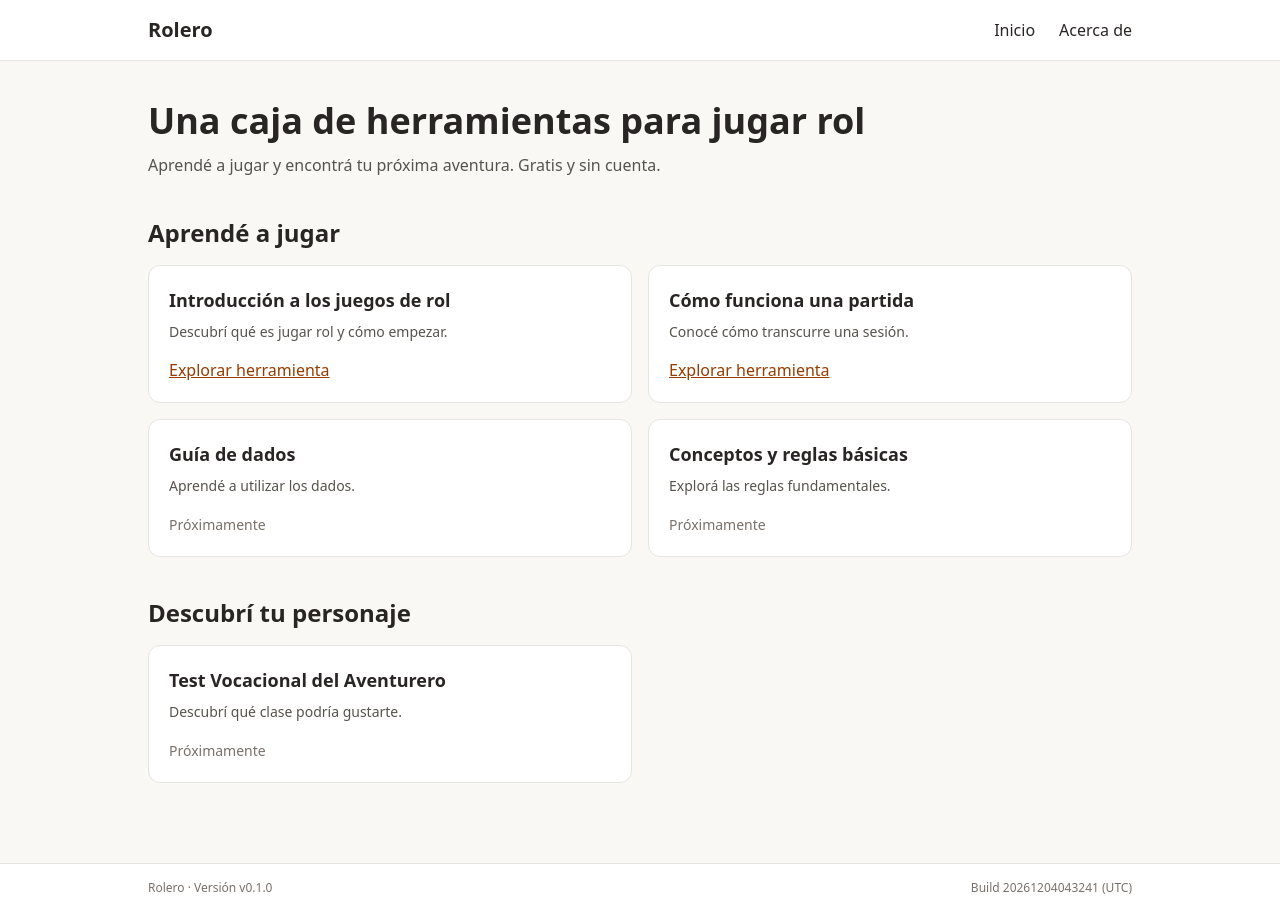
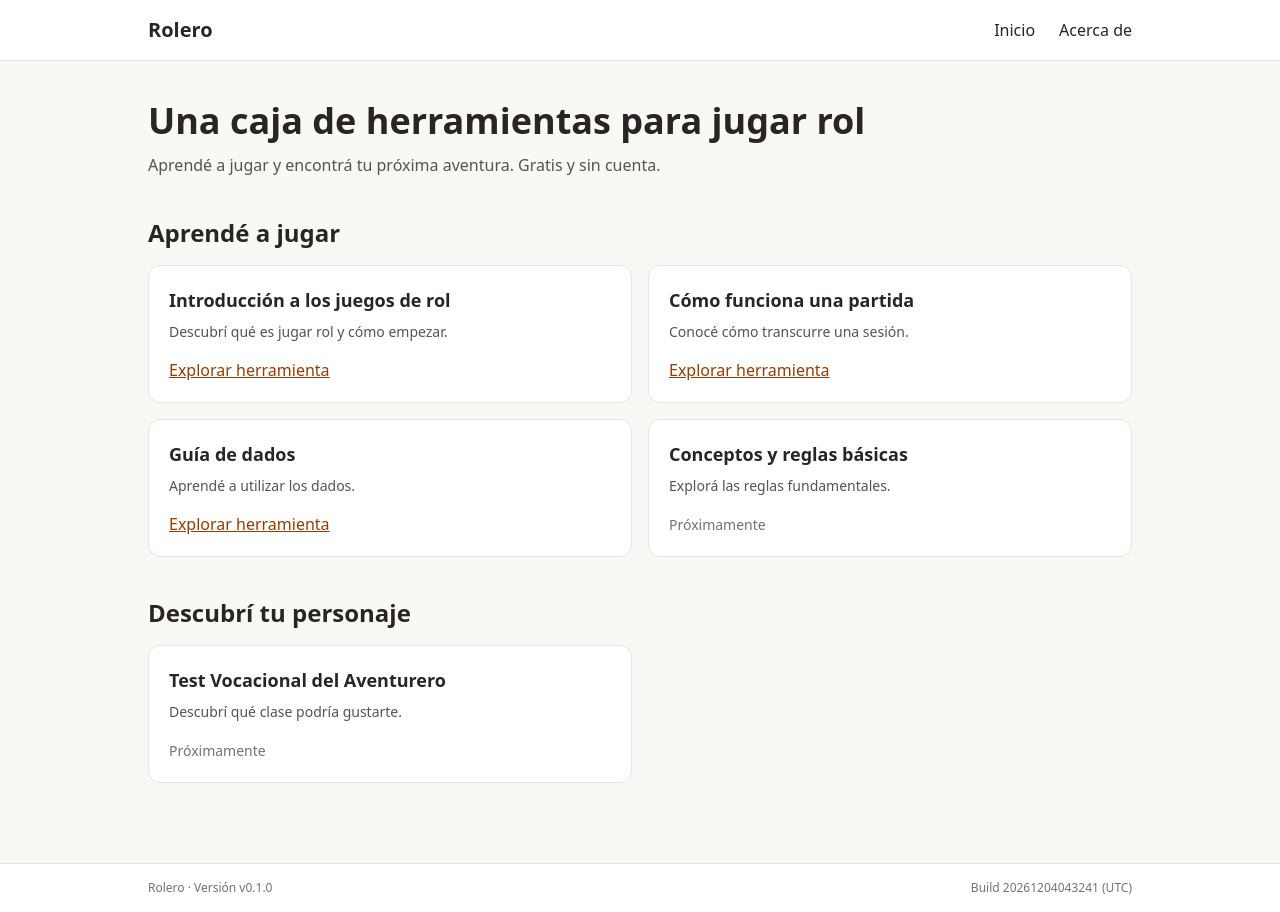
Before and after one commit to lucasdalmolin/ProyectoRolero, a React (Vite) app: page / in a window 1280 px wide. Built offline with nearby package versions, Linux system fonts and the light colour scheme.

Commit message:
feat(dice): enable dice guide

```diff
--- a/src/data/tools.ts
+++ b/src/data/tools.ts
@@ -1,7 +1,7 @@
 export const tools = [
 {slug:"introduccion-al-rol",title:"Introducción a los juegos de rol",description:"Descubrí qué es jugar rol y cómo empezar.",category:"Aprendé a jugar",available:true},
 {slug:"como-funciona-una-partida",title:"Cómo funciona una partida",description:"Conocé cómo transcurre una sesión.",category:"Aprendé a jugar",available:true},
-{slug:"guia-de-dados",title:"Guía de dados",description:"Aprendé a utilizar los dados.",category:"Aprendé a jugar",available:false},
+{slug:"guia-de-dados",title:"Guía de dados",description:"Aprendé a utilizar los dados.",category:"Aprendé a jugar",available:true},
 {slug:"conceptos-y-reglas",title:"Conceptos y reglas básicas",description:"Explorá las reglas fundamentales.",category:"Aprendé a jugar",available:false},
 {slug:"test-vocacional",title:"Test Vocacional del Aventurero",description:"Descubrí qué clase podría gustarte.",category:"Descubrí tu personaje",available:false}
 ] as const;
```
